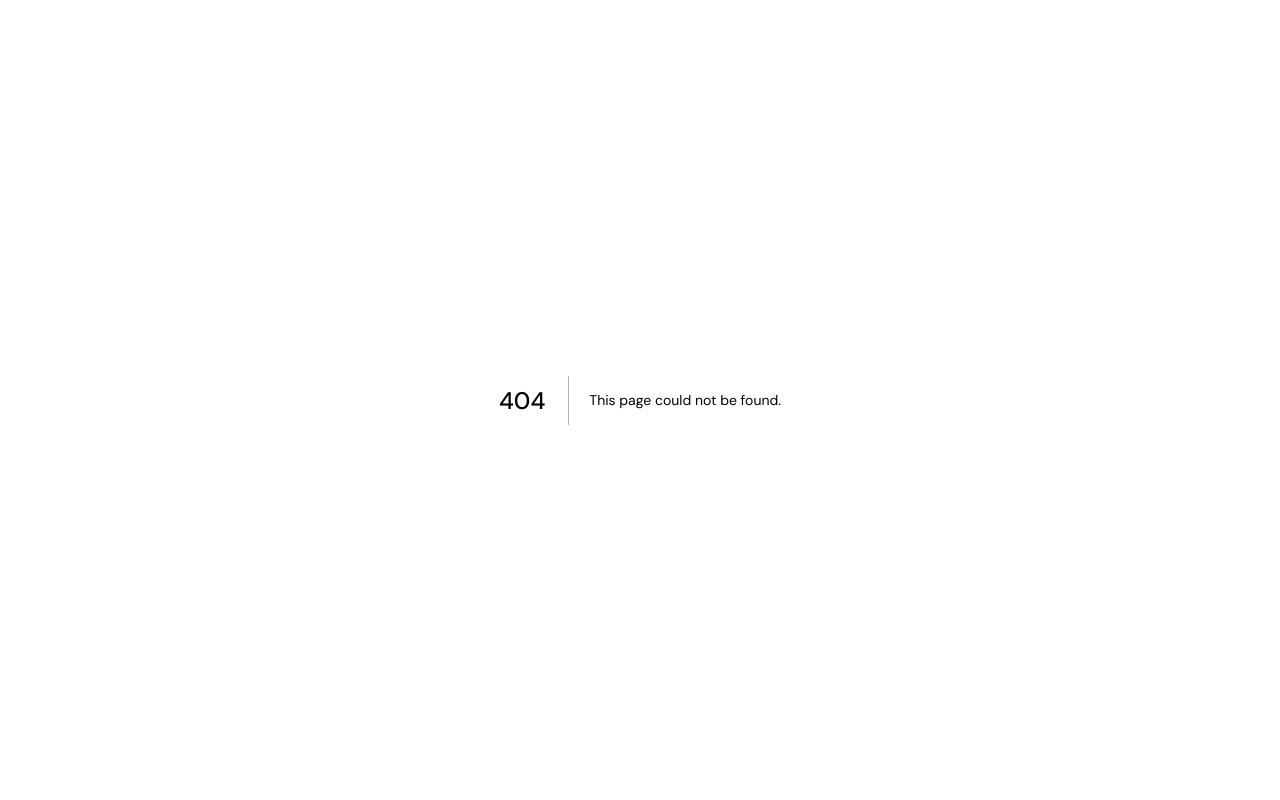
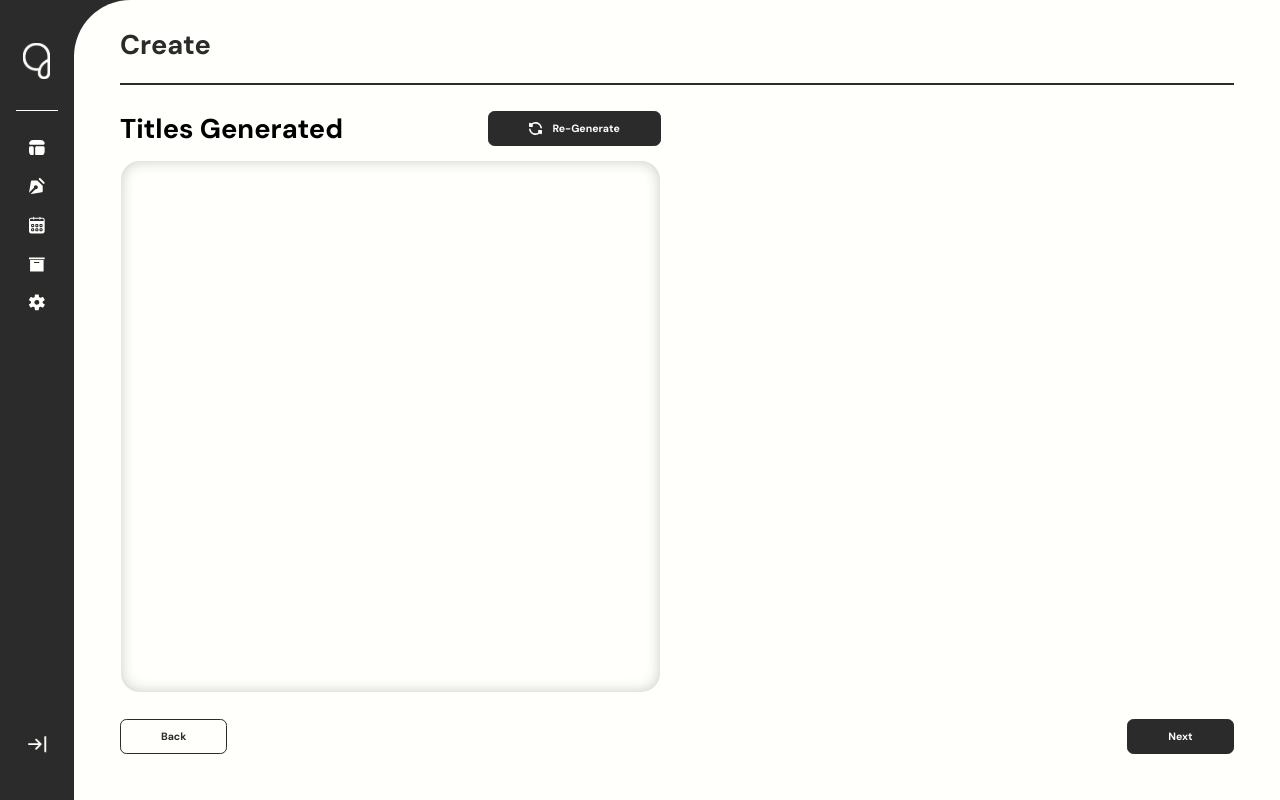
Before and after one commit to GeekLabsHoldings/Machine-Genius, a Next.js app: page /content-creator/generated-titles in a window 1280 px wide. Before the commit this address had no page. Built offline with nearby package versions, Linux system fonts and the light colour scheme.

Commit message:
add new pages

```diff
--- a/app/content-creator/comments-on-article/page.tsx
+++ b/app/content-creator/comments-on-article/page.tsx
@@ -281,12 +281,12 @@ const CommentsOnArticle = () => {
         <CustomBtn
           word={"Back"}
           btnColor="white"
-          href={"/content-creator/choose-articles"}
+          href={"/content-creator/script-approved"}
         />
         <CustomBtn
           word={"Next"}
           btnColor="black"
-          href={"/content-creator/working-on-article-after-create"}
+          href={"/content-creator/generating-titles"}
         />
       </div>
     </div>
--- /dev/null
+++ b/app/content-creator/generated-titles/generated-titles.module.css
@@ -0,0 +1,28 @@
+.titles_wrapper {
+    height: 100%;
+    display: flex;
+    flex-direction: column;
+    gap: clamp(10px,  calc( 1vw + 0.1rem ) , 1000px);
+}
+
+.titles_wrapper .header{
+    display: flex;
+    align-items: center;
+    justify-content: space-between;
+    width: 100%;
+}
+
+.titles_wrapper .header h6{
+    font-weight: 700;
+    font-size: clamp(14px,  calc( 2vw + 0.1rem ) , 900px);
+}
+
+
+.titles_wrapper .select_article_container{
+    box-shadow: 0px 0px 14px 0px rgba(42, 43, 42, 0.25) inset;
+    border: 1px solid transparent;
+    border-radius: clamp(10px,  calc( 1.4vw + 0.1rem ) , 1000px);
+    padding: clamp(10px,  calc( 1.4vw + 0.1rem ) , 1000px);
+    height: 100%;
+    overflow-y: auto;
+}
--- /dev/null
+++ b/app/content-creator/generated-titles/page.tsx
@@ -0,0 +1,35 @@
+import CustomBtn from '@/app/_components/Button/CustomBtn'
+import styles from './generated-titles.module.css'
+
+const ReGenerateIcon = <svg xmlns="http://www.w3.org/2000/svg" width="13" height="13" viewBox="0 0 13 13" fill="none">
+<path d="M0.754732 6.49635C0.310457 6.55953 0.00154495 6.97089 0.0646763 7.41516C0.257889 8.77361 0.876039 10.0362 1.83056 11.0219C2.78517 12.0075 4.02716 12.6659 5.37876 12.9026C6.73034 13.1392 8.12216 12.9421 9.35487 12.3394C9.64191 12.1991 9.91688 12.0385 10.178 11.8593C10.622 11.5546 11.2322 11.5579 11.613 11.9387C12.1248 12.4506 13 12.088 13 11.3642V9.12498C13 8.57269 12.5523 8.12498 12 8.12498H9.76078C9.03693 8.12498 8.67441 9.00013 9.18626 9.51201C9.50975 9.83548 9.49955 10.3701 9.11337 10.6153C8.96152 10.7117 8.80392 10.8 8.64114 10.8796C7.71661 11.3316 6.67275 11.4794 5.65905 11.3019C4.64539 11.1244 3.71386 10.6307 2.99796 9.89137C2.28199 9.15207 1.81838 8.20527 1.67351 7.18636C1.61029 6.7421 1.19893 6.43317 0.754732 6.49635ZM3.64512 0.660543C3.35608 0.801857 3.07927 0.963766 2.81654 1.14447C2.37444 1.44855 1.76644 1.44537 1.38702 1.06594C0.875144 0.554093 0 0.916605 0 1.64047V3.875C0 4.42729 0.447716 4.875 1 4.875H3.23456C3.95842 4.875 4.32096 3.99983 3.80908 3.48799C3.48674 3.16564 3.49674 2.63303 3.88124 2.38813C4.03473 2.29037 4.19413 2.20093 4.35882 2.1204C5.2834 1.6684 6.32725 1.52056 7.34095 1.69807C8.35464 1.87558 9.28615 2.36934 10.0021 3.10861C10.718 3.84788 11.1816 4.79476 11.3265 5.81363C11.3897 6.25789 11.801 6.56681 12.2453 6.50363C12.6896 6.44045 12.9985 6.02909 12.9353 5.58483C12.7421 4.22635 12.124 2.96385 11.1694 1.97815C10.2148 0.992452 8.97283 0.334114 7.62124 0.0974319C6.26966 -0.139249 4.87784 0.0578646 3.64512 0.660543Z" fill="#FFFFFB"/>
+</svg>
+
+
+const GeneratedTitles = () => {
+  return (
+    <div className="flex flex-col h-full">
+    <div className="flex justify-center items-start py-[2vw] h-full gap-[2rem]">
+        <div className={styles.titles_wrapper + ' w-1/2'}>
+            <div className={styles.header}>
+                <h6>Titles Generated</h6>
+                <CustomBtn word="Re-Generate" btnColor="black" href="/content-creator/generated-titles" icon={ReGenerateIcon}/>
+            </div>
+            <div className={styles.select_article_container}>
+
+            </div>
+        </div>
+        <div className={styles.preview_wrapper + ' w-1/2 h-full'}>
+
+        </div>
+    </div>
+
+    <div className="flex justify-between w-full">
+        <CustomBtn word={"Back"} btnColor="white" href={"/content-creator/working-on-article"} />
+        <CustomBtn word={"Next"} btnColor="black" href={"/content-creator/create-article"} />
+    </div>
+</div>
+  )
+}
+
+export default GeneratedTitles
--- /dev/null
+++ b/app/content-creator/generating-titles/page.tsx
@@ -0,0 +1,18 @@
+import CustomBtn from '@/app/_components/Button/CustomBtn'
+import LogoAndTitle from '@/app/_components/LogoAndTitle/LogoAndTitle'
+import React from 'react'
+
+const GeneratingTitles = () => {
+    return (
+        <div className="flex flex-col h-full">
+
+            <div className="flex flex-col justify-center items-center min-w-[24rem] py-[2vw] m-auto h-full">
+                <LogoAndTitle needTxt={true} title='Generating Titles..' />
+                <CustomBtn word="Generated Titles" btnColor="white" href="/content-creator/generated-titles" />
+            </div>
+
+        </div>
+    )
+}
+
+export default GeneratingTitles
--- a/app/content-creator/script-approved/page.tsx
+++ b/app/content-creator/script-approved/page.tsx
@@ -12,7 +12,7 @@ const ScriptApproved = () => {
 
             <div className="flex flex-col justify-center items-center w-[40vw] min-w-[24rem] py-[2vw] m-auto space-y-[2vw] h-full">
                 <LogoAndTitle needTxt={true} textNeeded='Hold on tight.' title='Script is yet to be approved' />
-                <CustomBtn word="Dashboard" btnColor="black" href="/dashboard" />
+                <CustomBtn word="Dashboard" btnColor="black" href="/content-creator/comments-on-article" />
             </div>
 
 
```
Also changed, not shown: app/content-creator/generating-titles/generating-titles.module.css (added).
